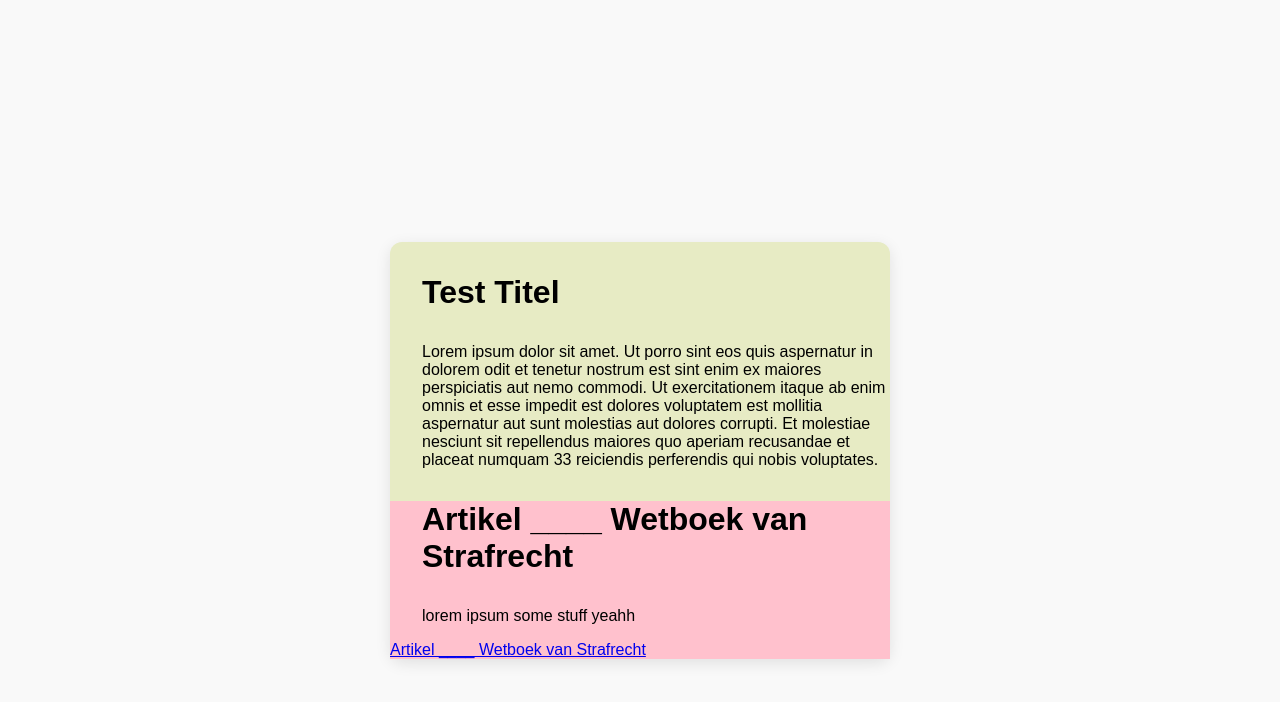
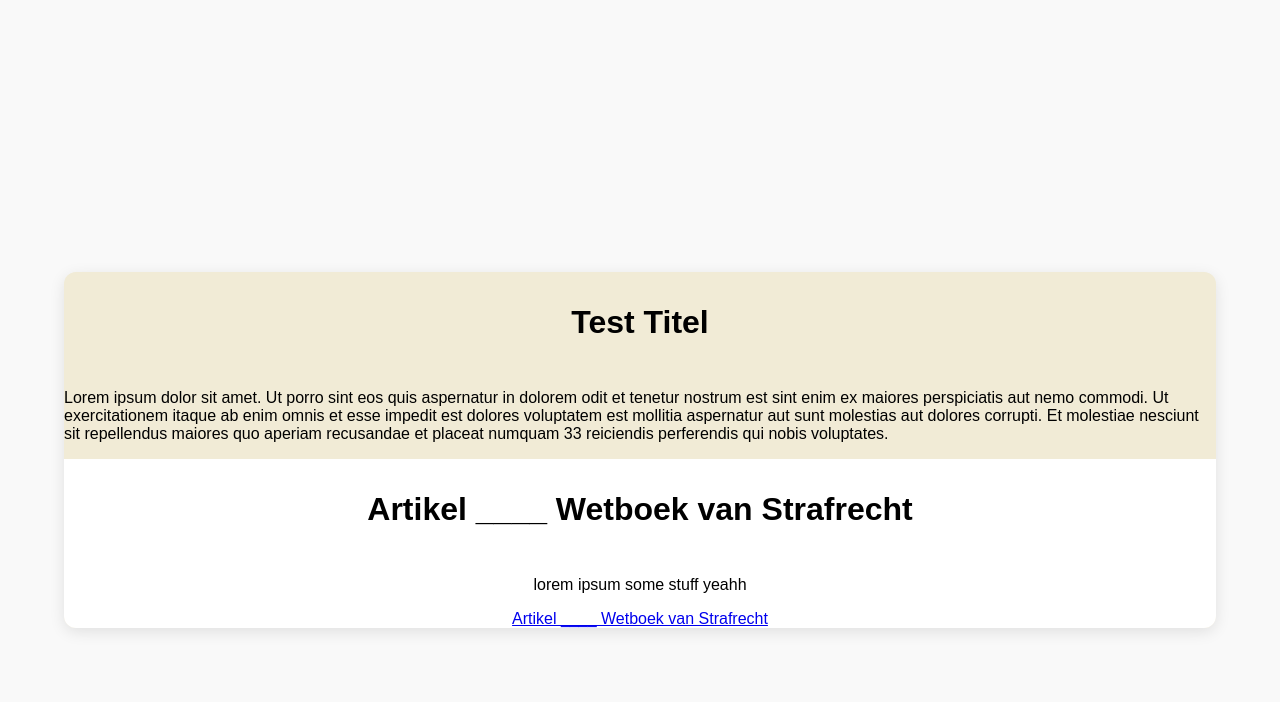
Before and after one commit to stanplayzz/maatschapij, a Jekyll site: the page built from _zaken/zaak1.md, in a window 1280 px wide. Shown: the top 702 px of the page. Built offline with Jekyll 4.4.1, drawn with Linux system fonts in a browser that asks for light colours.

Commit message:
css work

```diff
--- a/_layouts/default.html
+++ b/_layouts/default.html
@@ -4,6 +4,7 @@
   <meta charset="UTF-8">
   <meta name="viewport" content="width=device-width, initial-scale=1.0">
   <link rel="stylesheet" type="text/css" href="{{ site.baseurl }}/default.css">
+  <link rel="stylesheet" type="text/css" href="../default.css">
   <title>{{ page.title }}</title>
 </head>
 <body>
--- a/default.css
+++ b/default.css
@@ -8,28 +8,28 @@
     background: #f9f9f9;
 }
 .case {
-    max-width: 500px;
-    background: rgb(231, 235, 196);
+    width: 90%;
+    background: rgb(241, 235, 214);
     border-radius: 12px;
     box-shadow: 0 4px 15px rgba(0,0,0,0.1);
+    overflow: hidden;
+    display: flex;
+    flex-direction: column;
+    align-items: center;
 }
 .case h1 {
     margin: 2rem;
 }
 
-.case p {
-    margin-left: 2rem;
+.p {
+    max-width: 90%;
 }
 
 .strafboek {
-    background-color: rgb(255, 193, 205);
+    background-color: white;
     margin-bottom: 0;
     width: 100%;
+    display: flex;
+    flex-direction: column;
+    align-items: center;
 }
-
-.strafboek p{
-
-}
-.strafboek h1{
-    font-size: 100;
-}
```
